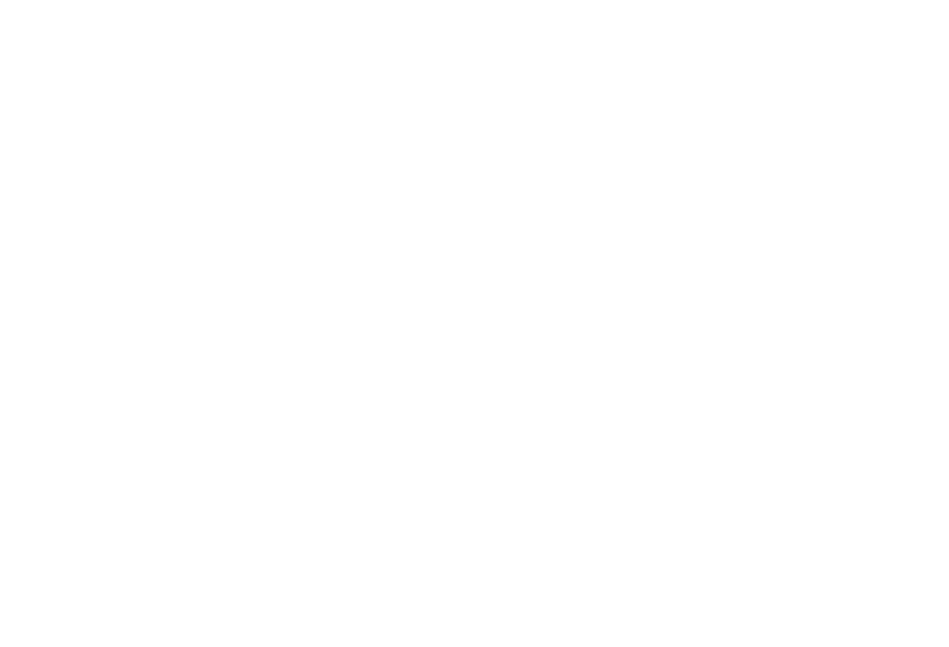
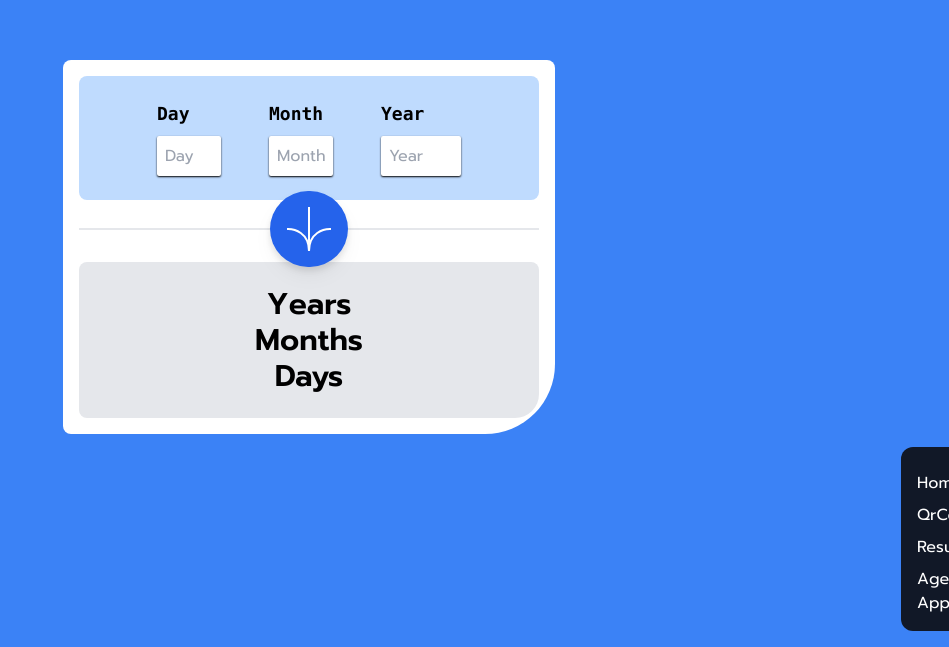
Before and after one commit to shibinashraf/front-end-mentor, a React (Create React App) app: page /age-app in a window 1280 px wide. Before the commit this address had no page. Shown: the part 153-800 px from the top of the page, without its empty margins (331-1280 px from the left). Built offline with nearby package versions, Linux system fonts and the light colour scheme.

Commit message:
new age app

```diff
--- /dev/null
+++ b/src/AgeApp.jsx
@@ -0,0 +1,51 @@
+import arrow from './assets/icon-arrow.svg'
+import {useState} from 'react';
+import { BrowserRouter, Routes, Route } from "react-router-dom";
+import Pagenav from './components/Pagenav';
+
+export default function AgeApp(){
+    const [Day, SetDay] = useState();
+    const [Month, SetMonth] = useState();
+    const [Year, SetYear] = useState();
+    const handleClick = () => {
+       let today = new Date();
+
+      };
+
+    return(
+        <>
+        <div className='md:h-screen p-6 bg-blue-500 flex justify-center items-center'>
+            <Pagenav />
+
+            <div className='w-[80%]  md:w-2/5 bg-white p-4 rounded-lg rounded-br-[70px] flex flex-col hover:drop-shadow-xl'>
+                <div className='h-2/6 rounded-lg bg-blue-200 flex flex-col justify-center md:flex-row gap-12 p-6 text-white mb-4'>
+                    <div className=' flex flex-col w-16'>
+                    <p  className='text-black font-mono text-lg font-bold'>Day</p>
+                    <input className='mt-2 rounded-sm text-black p-2 shadow-sm shadow-black' maxlength="2" value={Day} onChange={(e) => SetDay(e.target.value)} placeholder="Day"/></div>
+                    <div className='flex flex-col w-16 '>
+                    <p className='text-black font-mono text-lg font-bold'>Month</p>
+                    <input className='mt-2 rounded-sm text-black p-2 shadow-sm shadow-black ' maxlength="2" value={Month} onChange={(e) => SetMonth(e.target.value)} placeholder="Month"/></div>
+                    <div className='flex flex-col w-20 '>
+                    <p className='text-black font-mono text-lg font-bold'>Year</p>
+                    <input className='mt-2 rounded-sm text-black p-2 shadow-sm shadow-black' maxlength="4" value={Year} onChange={(e) => SetYear(e.target.value)} placeholder="Year"/></div>
+                    </div>
+                    <div className='mt-3 h-[2px] w-full  bg-gray-200 flex  justify-center items-center'>
+                    <button onClick={handleClick}>
+                        <div className='bg-blue-600 p-4 h-auto w-auto drop-shadow-lg hover:bg-green-500 rounded-full flex justify-center items-center'>
+                        <img src = {arrow}></img>
+                        </div>
+                        </button>
+                        </div>
+                <div className='mt-8 md:h-2/4 w-full rounded-br-3xl rounded-lg  bg-gray-200 flex md:flex flex-col justify-evenly p-6 items-center'>
+                    <div className='w-2/4 flex flex-col font-semibold text-black text-3xl text-center'>
+
+                    <p>{Year} Years</p>
+                    <p>{Month} Months</p>
+                    <p>{Day} Days</p></div>
+
+                </div>
+            </div>
+        </div>
+        </>
+    )
+}
--- a/src/App.js
+++ b/src/App.js
@@ -1,6 +1,7 @@
 import QrCode from "./QrCode";
 import Results from "./Results";
 import Home from "./Home";
+import AgeApp from "./AgeApp";
 import { BrowserRouter, Routes, Route, Link } from "react-router-dom";
 
 const App = () => {
@@ -10,6 +11,7 @@ const App = () => {
         <Route path="/" element={<Home />} />
         <Route path="/qr-code" element={<QrCode />} />
         <Route path="/results" element={<Results />} />
+        <Route path="/age-app" element={<AgeApp />} />
       </Routes>
     </>
   );
--- a/src/components/Pagenav.jsx
+++ b/src/components/Pagenav.jsx
@@ -3,7 +3,7 @@ import { BrowserRouter, Routes, Route, Link } from "react-router-dom";
 export default function Pagenav(){
     return(
         <>
-        <div className="w- flex fixed bottom-4 right-0  bg-gray-900 p-4 hover:w-auto items-center rounded-l-xl">
+        <div className="w-12 flex fixed bottom-4 right-0  bg-gray-900 p-4 hover:w-auto items-center rounded-l-xl">
             <ul className="text-white">
             <li className ="hover:text-blue-300 pt-2">
             <Link to="/">Home</Link></li>
@@ -13,6 +13,9 @@ export default function Pagenav(){
           <li className="hover:text-blue-300 pt-2">
             <Link to="/results">Results</Link>
           </li>
+          <li className="hover:text-blue-300 pt-2">
+            <Link to="/age-app">Age App</Link>
+          </li>
           </ul>
         </div>
         </>
```
Also changed, not shown: src/assets/icon-arrow.svg (added).
